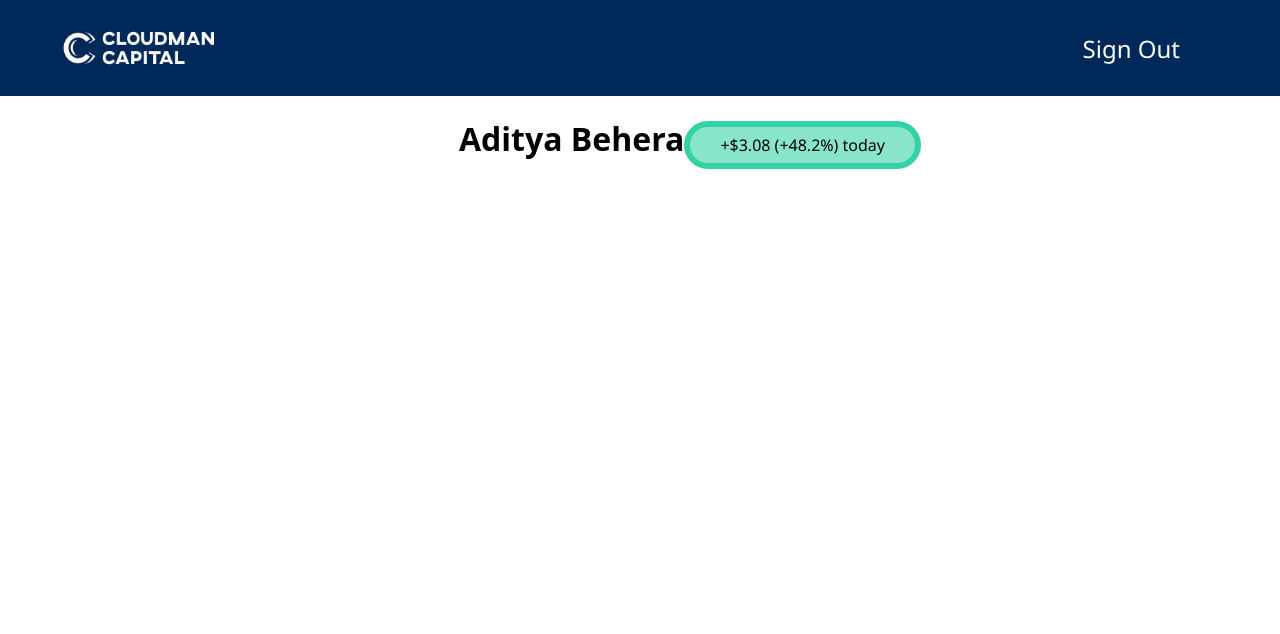
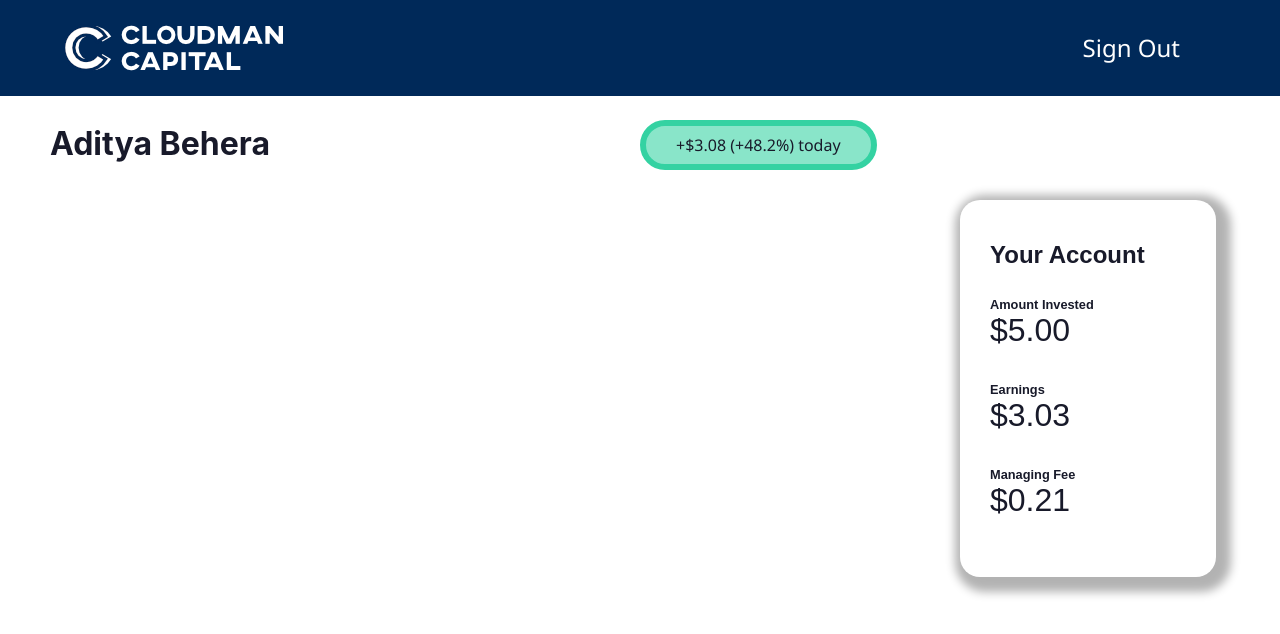
Before and after one commit to CloudmanCapital/dashboard, a React (Create React App) app: page / in a window 1280 px wide. Shown: the top 634 px of the page. Built offline with nearby package versions, Linux system fonts and the light colour scheme.

Commit message:
started actually using daisyui

```diff
--- a/package.json
+++ b/package.json
@@ -3,6 +3,7 @@
   "version": "0.1.0",
   "private": true,
   "dependencies": {
+    "@tailwindcss/typography": "^0.5.12",
     "@testing-library/jest-dom": "^5.17.0",
     "@testing-library/react": "^13.4.0",
     "@testing-library/user-event": "^13.5.0",
--- a/src/App.css
+++ b/src/App.css
@@ -1,3 +1,8 @@
+@tailwind base;
+@tailwind components;
+@tailwind utilities;
+
+
 .App {
   text-align: center;
 }
@@ -49,7 +54,6 @@
 
 .horizontal-div div {
   display: inline-block;
-
 }
 
 .spacer {
@@ -64,6 +68,23 @@
   padding-right: 30px;
   border-radius: 50px; /* Border radius to create rounded corners */
   width: fit-content; /* Adjust width to fit content */
+  height: fit-content; /* Adjust width to fit content */
   font-size: 18; /* You can adjust the font size */
   font-family:'Segoe UI', Tahoma, Geneva, Verdana, sans-serif;
 }
+
+.rounded-box {
+  margin-top: 80px;
+  background-color: rgba(255,255,255 ,1);/*#34D2A2;*/ /* Background color of the rounded rectangle */
+  padding: 7px; /* Padding around the text */
+  align-items: start;
+  padding-top: 20px;
+  padding-left:30px;
+  padding-right: 20px;
+  border-radius: 20px; /* Border radius to create rounded corners */
+  width: 80%; /* Adjust width to fit content */
+  height: fit-content; /* Adjust width to fit content */
+  font-size: 18; /* You can adjust the font size */
+  font-family:Arial, Helvetica, sans-serif;
+  box-shadow: 5px 5px 10px 10px rgba(0, 0, 0, 0.3);
+}
--- a/src/App.js
+++ b/src/App.js
@@ -1,31 +1,43 @@
 import logo from './assets/Cloudman Capital Logo Transparent.png';
 import './App.css';
+
 
 function App() {
   return (
     <div className="App">
+      <html data-theme="cupcake"></html>
       <header className="App-header">
         <img src={logo} alt="logo"
-        style={{ width: '12%', height: '40%', padding: '60px'}}/>
+        style={{padding: '60px'}}/>
         <button class="sign-out-button">Sign Out</button>
       </header>
-      <div> {/* Main body */}
-      <div class="horizontal-div">
-        <div class="left-align-container"> {/*Left side (graph)*/}
-            <div class="horizontal-div">
-              <div>
-                <h1 style={{ fontSize: "2rem" }}>Aditya Behera</h1>
-              </div>
-              <div class="rounded-rectangle">
+      <div class="flex flex-row pt-6">
+        <div class="flex-none basis-1/4">
+          <h1 style={{fontSize: "2rem", fontWeight: "bold"}}>Aditya Behera</h1>
+        </div>
+        <div class="flex-none basis-1/4"></div>
+        <div class="flex-none basis-1/4">
+            <div class="rounded-rectangle">
                 +$3.08 (+48.2%) today
-              </div>
             </div>
         </div>
-        </div> {/*Right side (account info) */}
-        <div>
+        <div class="flex-none basis-1/4">
+
+            <ul class="menu bg-base-200 w-56 rounded-box">
+              <h6 style={{fontSize: "1.5rem", fontWeight: "600", paddingTop: "25px"}}>Your Account</h6>
+              <h6 style={{fontSize: "0.8rem", fontWeight: "600", paddingTop: "30px"}}>Amount Invested</h6>
+              <h6 style={{fontSize: "2rem", fontWeight: "400", paddingTop: "5px"}}>$5.00</h6>
+
+              <h6 style={{fontSize: "0.8rem", fontWeight: "600", paddingTop: "40px"}}>Earnings</h6>
+              <h6 style={{fontSize: "2rem", fontWeight: "400", paddingTop: "5px"}}>$3.03</h6>
+
+              <h6 style={{fontSize: "0.8rem", fontWeight: "600", paddingTop: "40px"}}>Managing Fee</h6>
+              <h6 style={{fontSize: "2rem", fontWeight: "400", paddingTop: "5px", paddingBottom: "60px"}}>$0.21</h6>
+            </ul>
         </div>
       </div>
     </div>
+
   );
 }
 
--- a/tailwind.config.js
+++ b/tailwind.config.js
@@ -1,8 +1,11 @@
 /** @type {import('tailwindcss').Config} */
 module.exports = {
-  content: [],
+  content: ['./src/**/*.{js,ts,jsx,tsx}'],
   theme: {
     extend: {}
   },
-  plugins: [require("daisyui")]
+  plugins: [require("@tailwindcss/typography"), require("daisyui")],
+  daisyui: {
+    themes: ["corporate"],
+  },
 };
```
Also changed, not shown: 1 other file (tests, documents, lock files or other folders).
